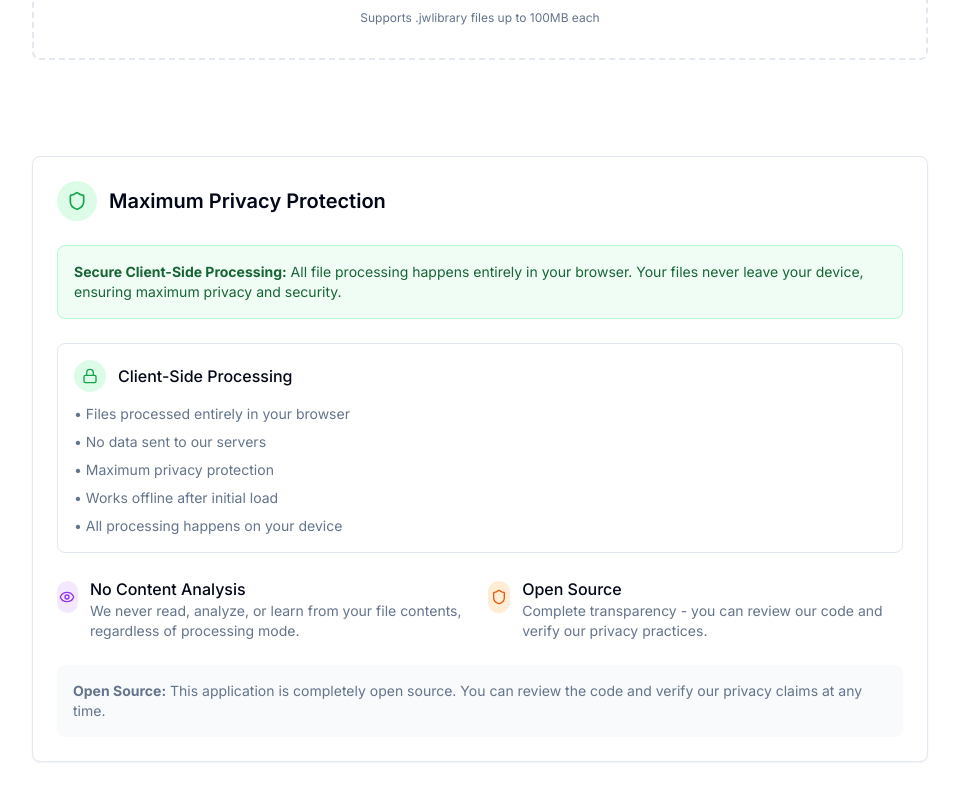
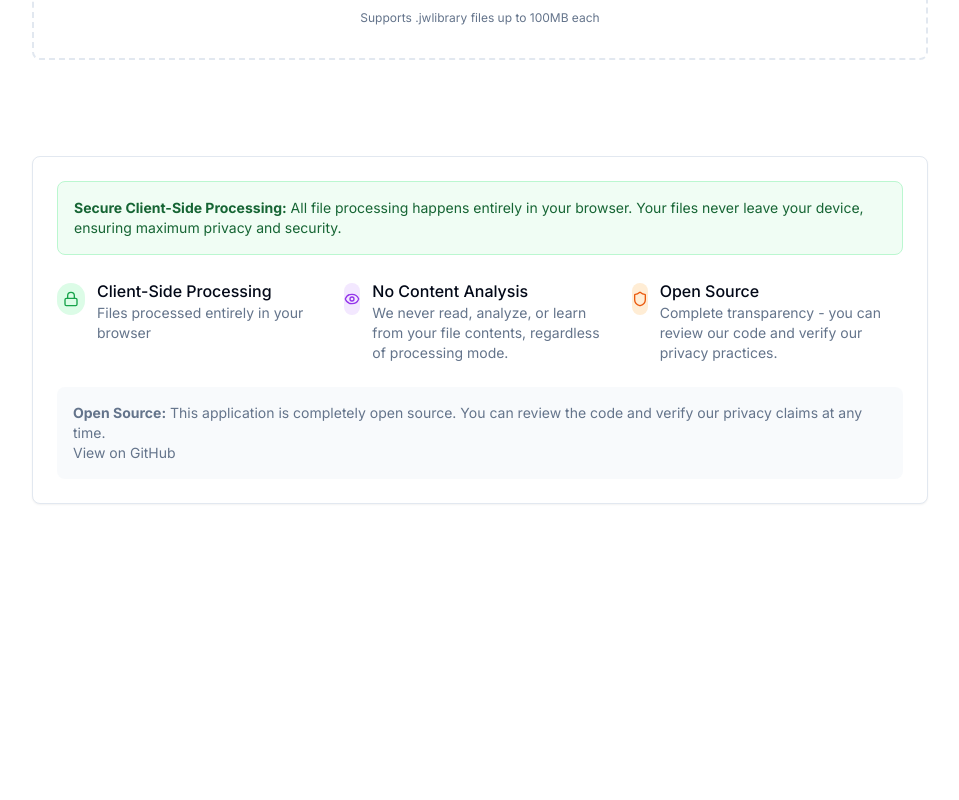
Before and after one commit to jlamoreaux/jwlmerge, a Next.js app: page / in a window 1280 px wide. Shown: the part 552-1352 px from the top of the page, without its empty margins (160-1119 px from the left). After the commit the page ends 1136 px from the top, so only its background shows below. Built offline with nearby package versions, Linux system fonts and the light colour scheme.

Commit message:
copy change

```diff
--- a/components/privacy-statement.tsx
+++ b/components/privacy-statement.tsx
@@ -6,37 +6,27 @@ export function PrivacyStatement() {
   return (
     <Card className="mx-auto mt-12 max-w-4xl">
       <CardContent className="p-6">
-        <div className="mb-6 flex items-center space-x-3">
-          <div className="flex h-10 w-10 items-center justify-center rounded-full bg-green-100">
-            <Shield className="h-5 w-5 text-green-600" />
-          </div>
-          <h2 className="text-xl font-semibold">Maximum Privacy Protection</h2>
-        </div>
-
-        <div className="mb-6 rounded-lg bg-green-50 p-4 border border-green-200">
+        <div className="mb-6 rounded-lg border border-green-200 bg-green-50 p-4">
           <p className="text-sm text-green-800">
-            <strong>Secure Client-Side Processing:</strong> All file processing happens entirely in your browser.
-            Your files never leave your device, ensuring maximum privacy and security.
+            <strong>Secure Client-Side Processing:</strong> All file processing
+            happens entirely in your browser. Your files never leave your
+            device, ensuring maximum privacy and security.
           </p>
         </div>
 
-        <div className="rounded-lg border p-4">
-          <div className="mb-3 flex items-center space-x-3">
-            <div className="flex h-8 w-8 items-center justify-center rounded-full bg-green-100">
+        <div className="mt-6 grid gap-4 md:grid-cols-3">
+          <div className="flex items-start space-x-3">
+            <div className="mt-1 flex h-8 w-8 items-center justify-center rounded-full bg-green-100">
               <Lock className="h-4 w-4 text-green-600" />
             </div>
-            <h3 className="font-medium">Client-Side Processing</h3>
+            <div>
+              <h3 className="font-medium">Client-Side Processing</h3>
+              <p className="text-sm text-muted-foreground">
+                Files processed entirely in your browser
+              </p>
+            </div>
           </div>
-          <ul className="space-y-2 text-sm text-muted-foreground">
-            <li>• Files processed entirely in your browser</li>
-            <li>• No data sent to our servers</li>
-            <li>• Maximum privacy protection</li>
-            <li>• Works offline after initial load</li>
-            <li>• All processing happens on your device</li>
-          </ul>
-        </div>
 
-        <div className="mt-6 grid gap-4 md:grid-cols-2">
           <div className="flex items-start space-x-3">
             <div className="mt-1 flex h-8 w-8 items-center justify-center rounded-full bg-purple-100">
               <Eye className="h-4 w-4 text-purple-600" />
@@ -44,7 +34,8 @@ export function PrivacyStatement() {
             <div>
               <h3 className="font-medium">No Content Analysis</h3>
               <p className="text-sm text-muted-foreground">
-                We never read, analyze, or learn from your file contents, regardless of processing mode.
+                We never read, analyze, or learn from your file contents,
+                regardless of processing mode.
               </p>
             </div>
           </div>
@@ -56,7 +47,8 @@ export function PrivacyStatement() {
             <div>
               <h3 className="font-medium">Open Source</h3>
               <p className="text-sm text-muted-foreground">
-                Complete transparency - you can review our code and verify our privacy practices.
+                Complete transparency - you can review our code and verify our
+                privacy practices.
               </p>
             </div>
           </div>
@@ -64,8 +56,17 @@ export function PrivacyStatement() {
 
         <div className="mt-6 rounded-lg bg-muted/50 p-4">
           <p className="text-sm text-muted-foreground">
-            <strong>Open Source:</strong> This application is completely open source. You can review the code
-            and verify our privacy claims at any time.
+            <strong>Open Source:</strong> This application is completely open
+            source. You can review the code and verify our privacy claims at any
+            time.
+            <br />
+            <a
+              href="https://github.com/jlamoreaux/jwlmerge"
+              target="_blank"
+              rel="noopener noreferrer"
+            >
+              View on GitHub
+            </a>
           </p>
         </div>
       </CardContent>
```
